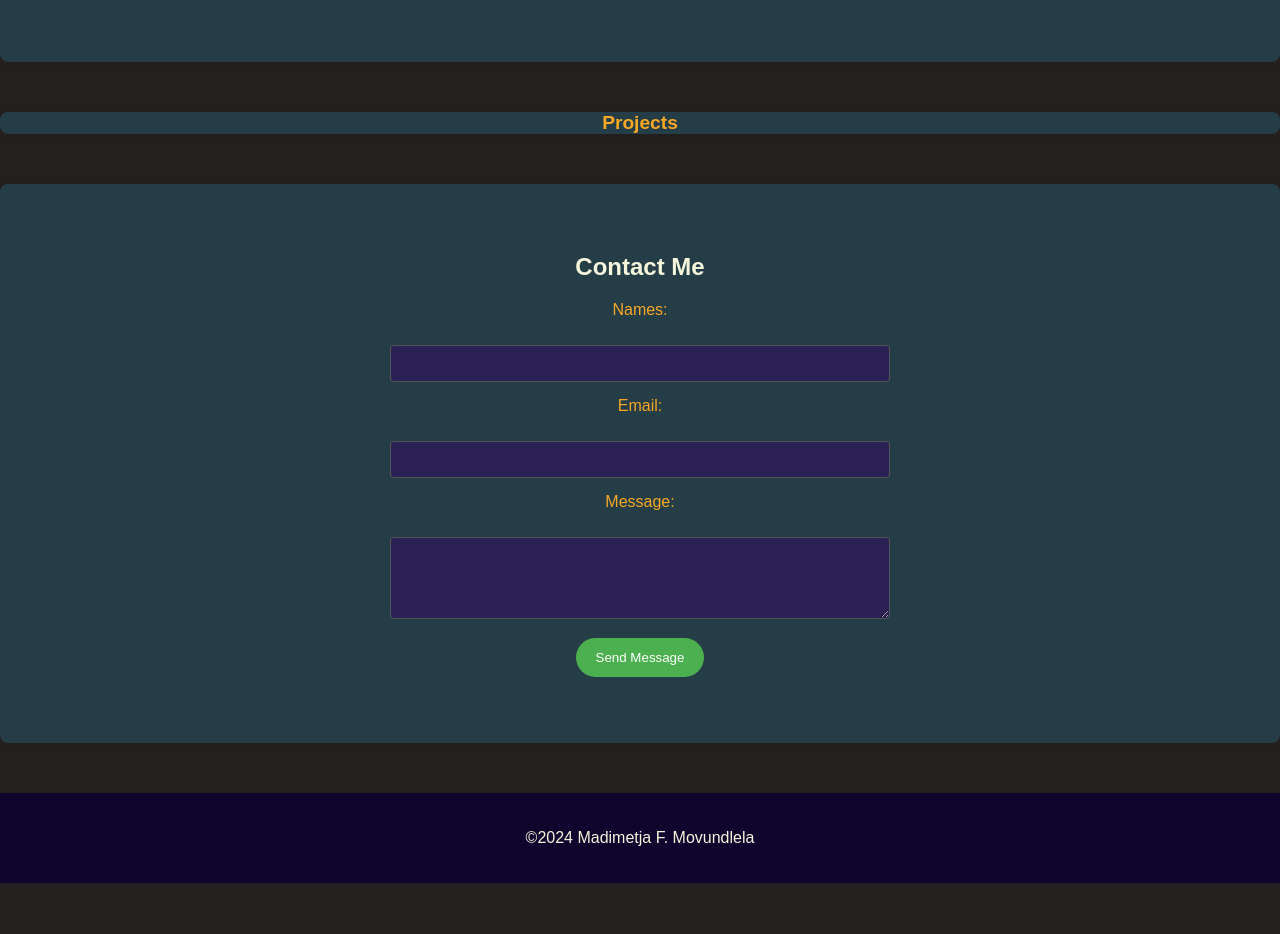
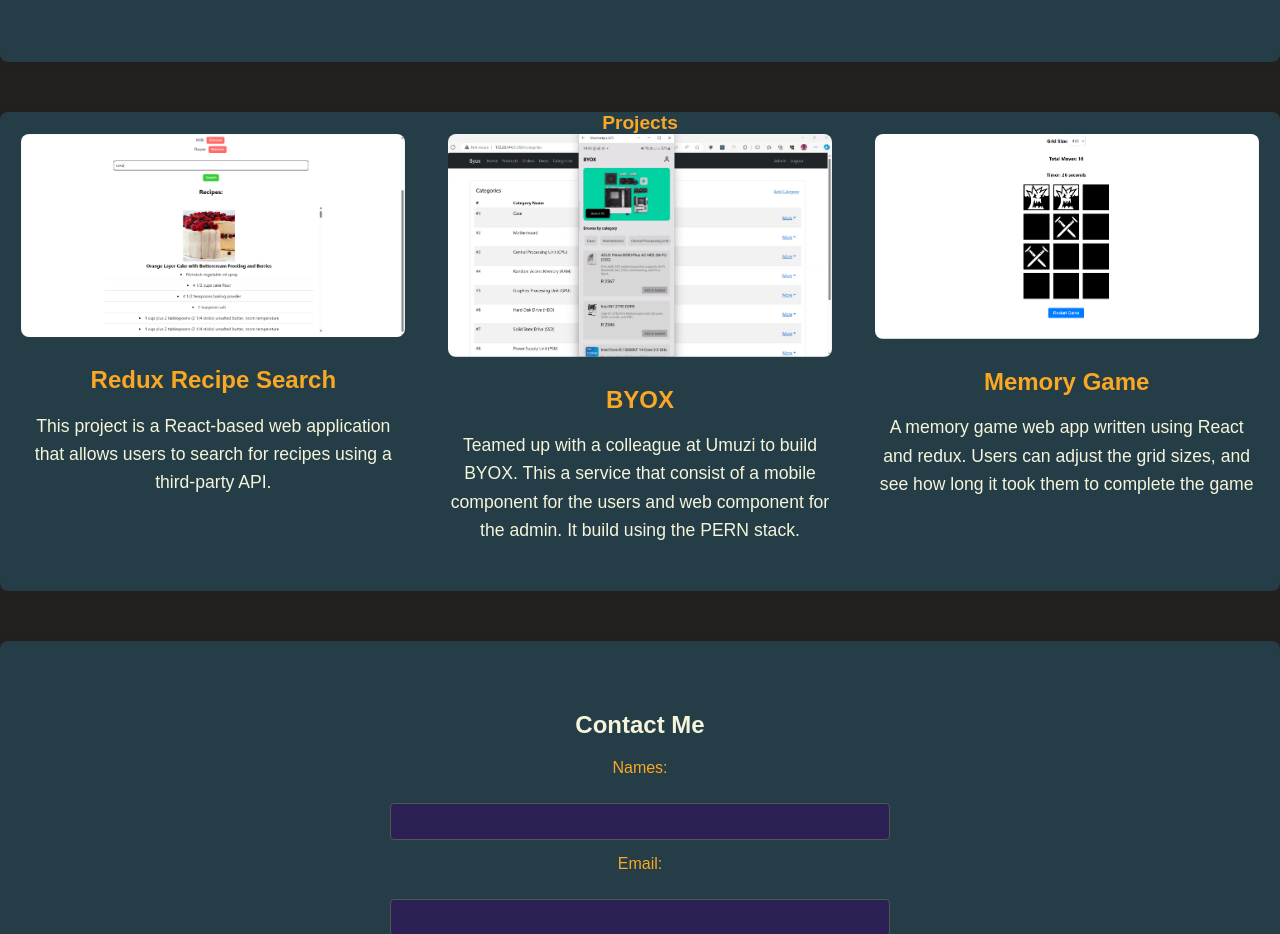
Before and after one commit to Madimetja94/Personal-Website, a website: page public/index.html in a window 1280 px wide. Shown: the part 1240-2174 px from the top of the page. Before the commit the page ends 2123 px from the top, so only its background shows below. Drawn offline with Linux system fonts and the light colour scheme.

Commit message:
projects complete

```diff
--- a/public/index.html
+++ b/public/index.html
@@ -14,11 +14,11 @@
       <div class="nav-logo">
         <span class="nav-brand">Madimetja</span>
       </div>
-       <div class="hamburger">
-          <span class="line"></span>
-          <span class="line"></span>
-          <span class="line"></span>
-        </div>
+      <div class="hamburger">
+        <span class="line"></span>
+        <span class="line"></span>
+        <span class="line"></span>
+      </div>
       <div class="navbar-links">
         <a href="#header">Home</a>
         <a href="#about">About Me</a>
@@ -53,8 +53,9 @@
         <h2 class="about-heading">About me:</h2>
         <p class="biography">
           I am a solution-driven person looking to contribute to a collaborative
-          work environment while increasing my knowledge. I am seeking an entry-level role as a
-          full-stack web developer to further my career goals.
+          work environment while increasing my knowledge. I am seeking an
+          entry-level role as a full-stack web developer to further my career
+          goals.
         </p>
       </section>
       <section class="skills" id="skills">
@@ -77,7 +78,46 @@
       </section>
       <section class="projects" id="projects">
         <h1>Projects</h1>
+        <div class="project-wrapper">
+          <div class="project">
+            <img
+              src="img/redux-recipesearch.png"
+              alt="redux recipe search"
+              class="project-screenshot"
+            />
+            <h3>Redux Recipe Search</h3>
+            <p>
+              This project is a React-based web application that allows users to
+              search for recipes using a third-party API.
+            </p>
+          </div>
+
+          <div class="project">
+            <img
+              src="img/byox.png"
+              alt="BYOX"
+              class="project-screenshot"
+            />
+            <h3>BYOX</h3>
+            <p>Teamed up with a colleague at Umuzi to build BYOX. This a service that consist of a mobile component for the users and web component for the admin. It build using the PERN stack.</p>
+          </div>
+
+          <div class="project">
+            <img
+              src="img/memorygame.png"
+              alt="Memory game"
+              class="project-screenshot"
+            />
+            <h3>Memory Game</h3>
+            <p>
+              A memory game web app written using React and redux. Users can
+              adjust the grid sizes, and see how long it took them to complete
+              the game
+            </p>
+          </div>
+        </div>
       </section>
+
       <section class="contact" id="contact">
         <h2>Contact Me</h2>
         <form id="contact-form">
--- a/public/style.css
+++ b/public/style.css
@@ -29,8 +29,8 @@ body {
 .navbar a:hover {
   background-color: #2c2155;
 }
-.navbar-links{
-    padding-left: 50%;
+.navbar-links {
+  padding-left: 50%;
 }
 
 .header .bg-img {
@@ -136,10 +136,36 @@ h1 {
   transform: scale(1.2);
 }
 
-.projects h1 {
-  color: #f9a825;
+.project-wrapper {
+  display: flex;
+  justify-content: space-around;
+  flex-wrap: wrap;
 }
 
+.project {
+  width: 30%; /* Adjust the width based on your design */
+  text-align: center;
+  margin-bottom: 30px;
+}
+
+.project-screenshot {
+  max-width: 100%;
+  height: auto;
+  border-radius: 8px;
+  margin-bottom: 15px;
+}
+
+.project h3 {
+  color: #f9a825;
+  font-size: 1.5em;
+  margin: 10px 0;
+}
+
+.project p {
+  color: beige;
+  font-size: 1.1em;
+  line-height: 1.6;
+}
 .contact form {
   max-width: 500px;
   margin: 0 auto;
```
Also changed, not shown: public/img/byox.png (added), public/img/memorygame.png (added), public/img/redux-recipesearch.png (added).
